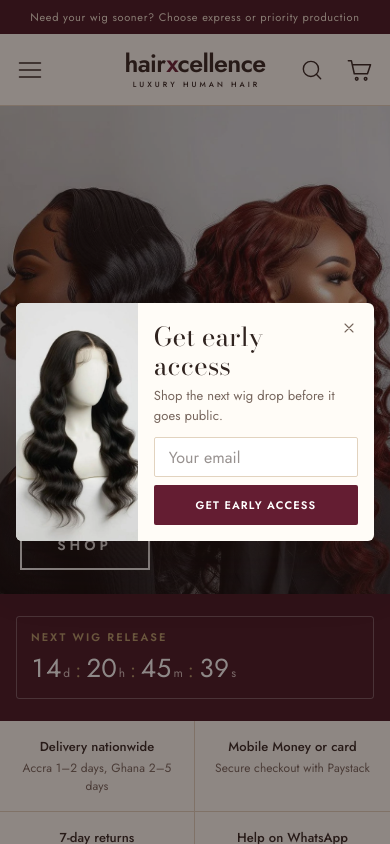
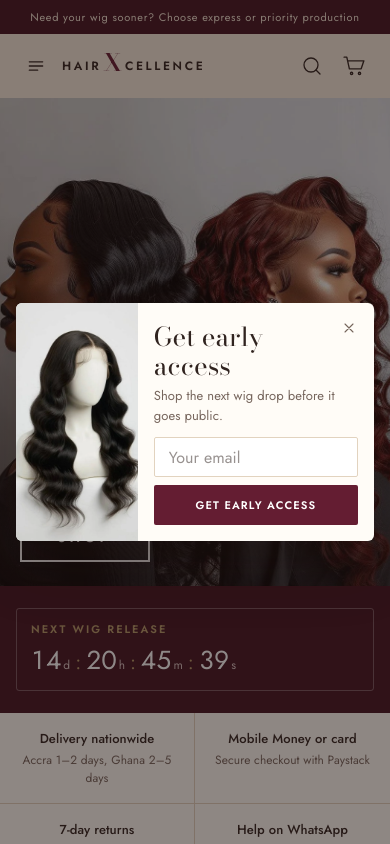
Before and after one commit to PrinceAmoakoBannerman/Hair-Xcellence, a React (Vite) app: page / in a window 390 px wide. Shown: the top 844 px of the page. Built offline with nearby package versions, Linux system fonts and the light colour scheme.

Commit message:
Revert header redesign; keep new search and cart icons
Restores the previous logo and header layout. Keeps the larger thin-line
search icon, the new cart icon and the full-width mobile hero fix.

```diff
--- a/src/index.css
+++ b/src/index.css
@@ -78,7 +78,10 @@
 /* Header */
 .site-header { position: sticky; top: 0; z-index: 40; height: 76px; padding: 0 clamp(16px, 4vw, 56px); display: grid; grid-template-columns: auto 1fr auto; align-items: center; gap: 24px; background: rgba(245,235,221,.94); backdrop-filter: blur(10px); border-bottom: 1px solid transparent; transition: border-color .3s, box-shadow .3s; }
 .site-header.scrolled { border-color: var(--line); box-shadow: 0 6px 24px rgba(48,35,31,.05); }
+.hdr-left { display: flex; align-items: center; gap: 6px; }
 .hdr-burger { display: none; }
+.logo { display: inline-flex; align-items: baseline; font: 600 15px/1 var(--sans); letter-spacing: .28em; color: var(--ink); white-space: nowrap; }
+.logo em { font: italic 500 30px/0 var(--serif); color: var(--brand); letter-spacing: 0; margin: 0 2px 0 1px; }
 .hdr-nav { display: flex; justify-content: center; gap: clamp(16px, 2.2vw, 34px); }
 .hdr-nav button { font-size: 13px; letter-spacing: .04em; padding: 28px 0; position: relative; color: var(--ink); }
 .hdr-nav button::after { content: ""; position: absolute; left: 0; right: 0; bottom: 20px; height: 1px; background: var(--brand); transform: scaleX(0); transition: transform .3s; }
@@ -402,6 +405,8 @@
   body { font-size: 14px; }
   .announce { font-size: 11px; height: 34px; }
   .site-header { height: 64px; gap: 8px; }
+  .logo { font-size: 12px; letter-spacing: .22em; }
+  .logo em { font-size: 24px; }
   .hide-sm { display: none; }
   .icon-btn { width: 40px; height: 40px; }
   .hero { width: 100%; height: auto; aspect-ratio: 4 / 5; min-height: 0; max-height: 82svh; }
@@ -524,6 +529,9 @@ body { font-size: 15px; letter-spacing: .005em; }
   .spec-list > div { grid-template-columns: 84px 1fr; font-size: 13px; }
 }
 
+/* Logo X: upright Bodoni (the italic cut is too hairline at small sizes) */
+.logo em { font: normal 600 30px/0 var(--serif); margin: 0 3px 0 2px; position: relative; top: 1px; }
+@media (max-width: 600px) { .logo em { font-size: 24px; } }
 
 /* ═══ Product cards: minimal, centred, uppercase names ═══ */
 .p-card-media { border-radius: 2px; background: #efe6da; }
@@ -621,28 +629,5 @@ body { font-size: 15px; letter-spacing: .005em; }
 .dh-status { display: flex; align-items: center; gap: 8px; font-size: 12px; color: var(--muted); }
 .dh-status i { width: 8px; height: 8px; border-radius: 50%; background: #25D366; box-shadow: 0 0 0 3px rgba(37,211,102,.18); flex: none; }
 
-/* ═══ Header: crisp wordmark logo, centred on mobile ═══ */
-.site-header { background: var(--surface); backdrop-filter: none; border-bottom: 1px solid var(--line); height: 80px; }
-.hdr-logo { display: flex; align-items: center; }
-.logo { display: inline-flex; flex-direction: column; align-items: center; gap: 5px; color: var(--ink); white-space: nowrap; -webkit-font-smoothing: antialiased; }
-.logo-word { font: 600 27px/1 var(--sans); letter-spacing: -.025em; text-transform: lowercase; }
-.logo-word b { font-weight: 600; color: var(--brand); }
-.logo-tag { font: 500 8.5px/1 var(--sans); letter-spacing: .44em; text-transform: uppercase; padding-left: .44em; }
-.site-header .icon-btn svg { stroke-width: 1.3; }
-.site-header .icon-btn { width: 46px; height: 46px; }
-.hdr-actions { gap: 4px; }
-.cart-btn b { top: 4px; right: 2px; }
-.drawer-top .logo-word { font-size: 24px; }
-
-@media (max-width: 1100px) {
-  .site-header { grid-template-columns: 1fr auto 1fr; gap: 8px; }
-  .hdr-burger { display: grid; justify-self: start; margin-left: -8px; }
-  .hdr-logo { justify-self: center; }
-  .hdr-actions { justify-self: end; margin-right: -8px; }
-}
-@media (max-width: 600px) {
-  .site-header { height: 72px; }
-  .logo-word { font-size: 25px; }
-  .logo-tag { font-size: 7.5px; letter-spacing: .4em; padding-left: .4em; }
-  .site-header .icon-btn { width: 44px; height: 44px; }
-}
+/* Header search + cart icons: larger, thinner line */
+.hdr-icon svg { stroke-width: 1.3; }
--- a/src/layout.tsx
+++ b/src/layout.tsx
@@ -29,10 +29,7 @@ export const NAV: NavItem[] = [
 ]
 
 function Logo({ onClick }: { onClick: () => void }) {
-  return <button className="logo" onClick={onClick} aria-label="Hair Xcellence home">
-    <span className="logo-word">hair<b>x</b>cellence</span>
-    <span className="logo-tag">Luxury human hair</span>
-  </button>
+  return <button className="logo" onClick={onClick} aria-label="Hair Xcellence home"><span>HAIR</span><em>X</em><span>CELLENCE</span></button>
 }
 
 export function Header({ page, category, go, cartCount }: { page: Page; category?: string; go: Go; cartCount: number }) {
@@ -61,15 +58,17 @@ export function Header({ page, category, go, cartCount }: { page: Page; category
   return <>
     <Announcement />
     <header className={`site-header ${scrolled ? 'scrolled' : ''}`}>
-      <button className="icon-btn hdr-burger" onClick={() => setMenu(true)} aria-label="Open menu"><Icon name="menu" size={28} /></button>
-      <div className="hdr-logo"><Logo onClick={() => go('home')} /></div>
+      <div className="hdr-left">
+        <button className="icon-btn hdr-burger" onClick={() => setMenu(true)} aria-label="Open menu"><Icon name="menu" /></button>
+        <Logo onClick={() => go('home')} />
+      </div>
       <nav className="hdr-nav" aria-label="Main">
         {NAV.map(n => <button key={n.label} className={isActive(n) ? 'active' : ''} onClick={() => nav(n)}>{n.label}</button>)}
       </nav>
       <div className="hdr-actions">
-        <button className="icon-btn" onClick={() => setSearch(!search)} aria-label="Search" aria-expanded={search}><Icon name={search ? 'x' : 'search'} size={26} /></button>
+        <button className="icon-btn hdr-icon" onClick={() => setSearch(!search)} aria-label="Search" aria-expanded={search}><Icon name={search ? 'x' : 'search'} size={24} /></button>
         <button className="icon-btn hide-sm" onClick={() => go('account')} aria-label="Account"><Icon name="user" /></button>
-        <button className="icon-btn cart-btn" onClick={() => go('cart')} aria-label={`Cart, ${cartCount} items`}><Icon name="cart" size={28} />{cartCount > 0 && <b>{cartCount}</b>}</button>
+        <button className="icon-btn hdr-icon cart-btn" onClick={() => go('cart')} aria-label={`Cart, ${cartCount} items`}><Icon name="cart" size={25} />{cartCount > 0 && <b>{cartCount}</b>}</button>
       </div>
       {search && <div className="search-panel">
         <div className="search-field"><Icon name="search" /><input autoFocus value={q} onChange={e => setQ(e.target.value)} onKeyDown={e => { if (e.key === 'Escape') setSearch(false); if (e.key === 'Enter' && results[0]) { setSearch(false); go('product', { id: results[0].id }) } }} placeholder="Search wigs, textures, bundles…" aria-label="Search products" /></div>
--- a/src/ui.tsx
+++ b/src/ui.tsx
@@ -5,7 +5,7 @@ export type IconName = 'menu' | 'search' | 'user' | 'bag' | 'arrow' | 'chevron'
 
 export function Icon({ name, size = 20 }: { name: IconName; size?: number }) {
   const paths: Record<IconName, ReactNode> = {
-    menu: <path d="M3 6h18M3 12h18M3 18h18" />,
+    menu: <path d="M4 7h16M4 12h16M4 17h10" />,
     search: <><circle cx="11" cy="11" r="7" /><path d="m20 20-4-4" /></>,
     user: <><circle cx="12" cy="8" r="4" /><path d="M4.5 21a7.5 7.5 0 0 1 15 0" /></>,
     bag: <><path d="M5 8h14l-1 13H6L5 8Z" /><path d="M9 9V6a3 3 0 0 1 6 0v3" /></>,
```
